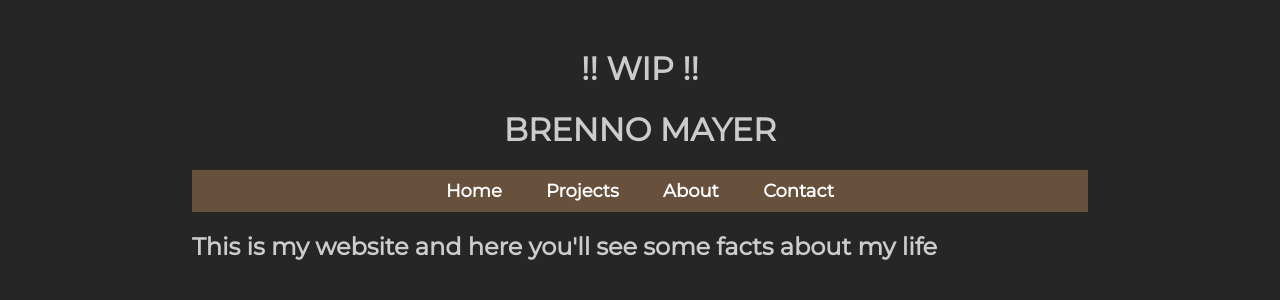
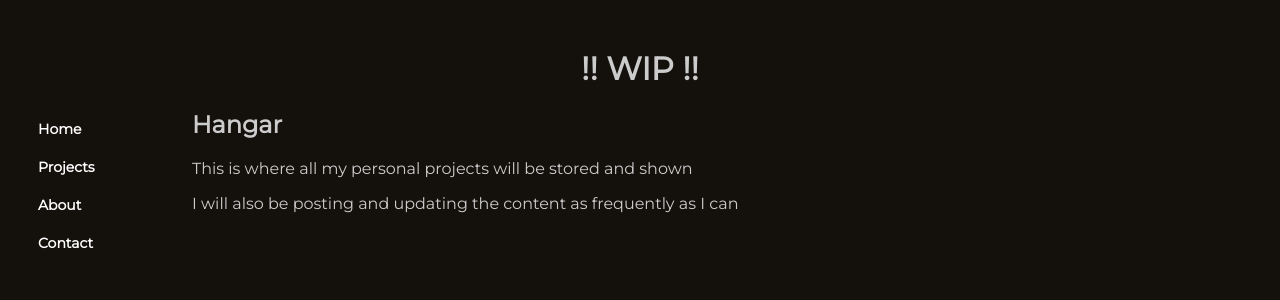
Before and after one commit to mayerbrenno/portfolio, a PHP site: page / in a window 1280 px wide. Shown: the top 300 px of the page. Run offline with PHP 8.4, Linux system fonts and the light colour scheme.

Commit message:
Adding es-lint, header style, added node_modules to gitignore

```diff
--- a/index.html
+++ b/index.html
@@ -15,24 +15,26 @@
     <h1>!! WIP !!</h1>
 
     <header>
-      <h1>BRENNO MAYER</h1>
+      <p></p>
     </header>
 
+    <nav id="menu">
+      <a href="index.html">Home</a>
+      <a href="Projects.html">Projects</a>
+      <!-- <a href="#recipes">Recipes</a> -->
+      <a href="about.html">About</a>
+      <a href="#contact">Contact</a>
+    </nav>
     <main>
       <section>
-        <nav id="menu">
-          <a href="index.html">Home</a>
-          <a href="Projects.html">Projects</a>
-          <!-- <a href="#recipes">Recipes</a> -->
-          <a href="about.html">About</a>
-          <a href="#contact">Contact</a>
-        </nav>
+        <h2>Hangar</h2>
       </section>
 
       <section>
-        <h2>This is my website and here you'll see some facts about my life</h2>
-
-        <p></p>
+        <p>This is where all my personal projects will be stored and shown</p>
+        <p>
+          I will also be posting and updating the content as frequently as I can
+        </p>
       </section>
     </main>
   </body>
--- /dev/null
+++ b/package.json
@@ -0,0 +1,5 @@
+{
+  "devDependencies": {
+    "eslint": "^9.4.0"
+  }
+}
--- a/styles.css
+++ b/styles.css
@@ -3,7 +3,7 @@ body {
   font-family: "Montserrat";
   /* background-repeat: repeat-y; */
   /* background: linear-gradient(180deg, #003380 0%, #39004d 100%) !important; */
-  background-color: #262626;
+  background-color: #14100c;
   padding: 20px 10px;
   height: auto;
 }
@@ -14,10 +14,7 @@ main {
   width: 70vw;
 }
 
-header {
-  text-align: center;
-}
-
+/* Horizontal nav
 nav {
   position: relative;
   text-align: center;
@@ -31,6 +28,31 @@ nav a {
   border-radius: 5px;
   color: #fff;
   font-size: large;
+  font-weight: 700;
+  padding: 10px;
+  margin: 0 10px;
+  text-decoration: none;
+}
+
+nav a:hover {
+  background-color: rgba(144, 104, 82, 0.3);
+}
+*/
+
+nav {
+  font-size: 12px;
+  position: relative;
+  width: 150px;
+  background-color: rgb(27, 45, 0);
+  background-color: #67503c;
+}
+
+nav a {
+  display: flex;
+  float: left;
+  border-radius: 5px;
+  color: #fff;
+  font-size: 14px;
   font-weight: 700;
   padding: 10px;
   margin: 0 10px;
```
Also changed, not shown: images/unity_logo_jpg.jpg (added), images/unity_logo_png.png (added), package-lock.json (added), 1 other file.
